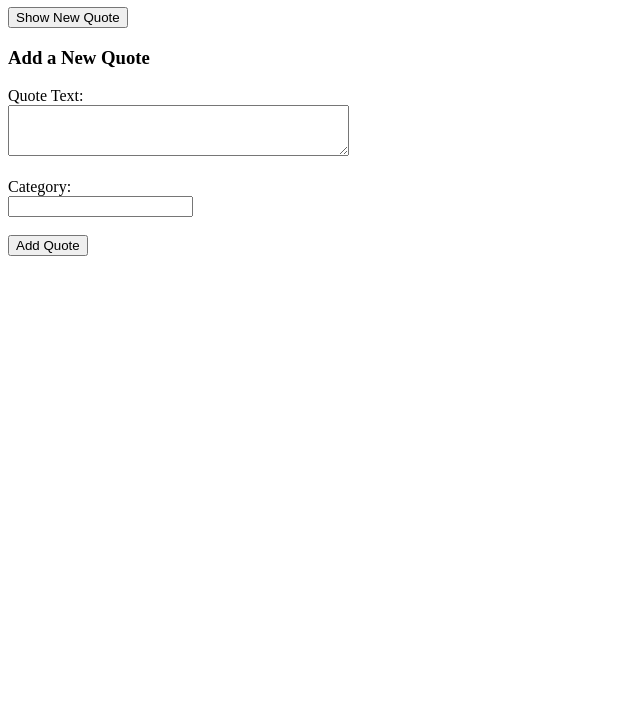
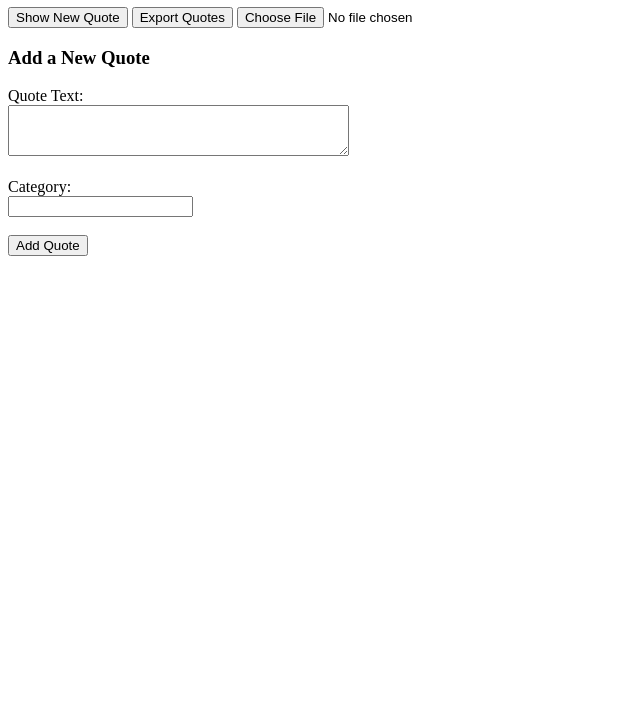
Before and after one commit to hachalud/alx_fe_javascript, a plain HTML site: page dom-manipulation/index.html in a window 1280 px wide. Shown: the part 73-800 px from the top of the page, without its empty margins (0-640 px from the left). Drawn offline with Linux system fonts and the light colour scheme.

Commit message:
storage re

```diff
--- a/dom-manipulation/index.html
+++ b/dom-manipulation/index.html
@@ -9,6 +9,8 @@
     <h1>Dynamic Quote Generator</h1>
     <div id="quoteDisplay"></div>
     <button id="newQuote">Show New Quote</button>
+    <button id="exportBtn">Export Quotes</button>
+  <input type="file" id="importFile" accept=".json" />
     <script src="script.js"></script>
   </body>
   </html>
```
